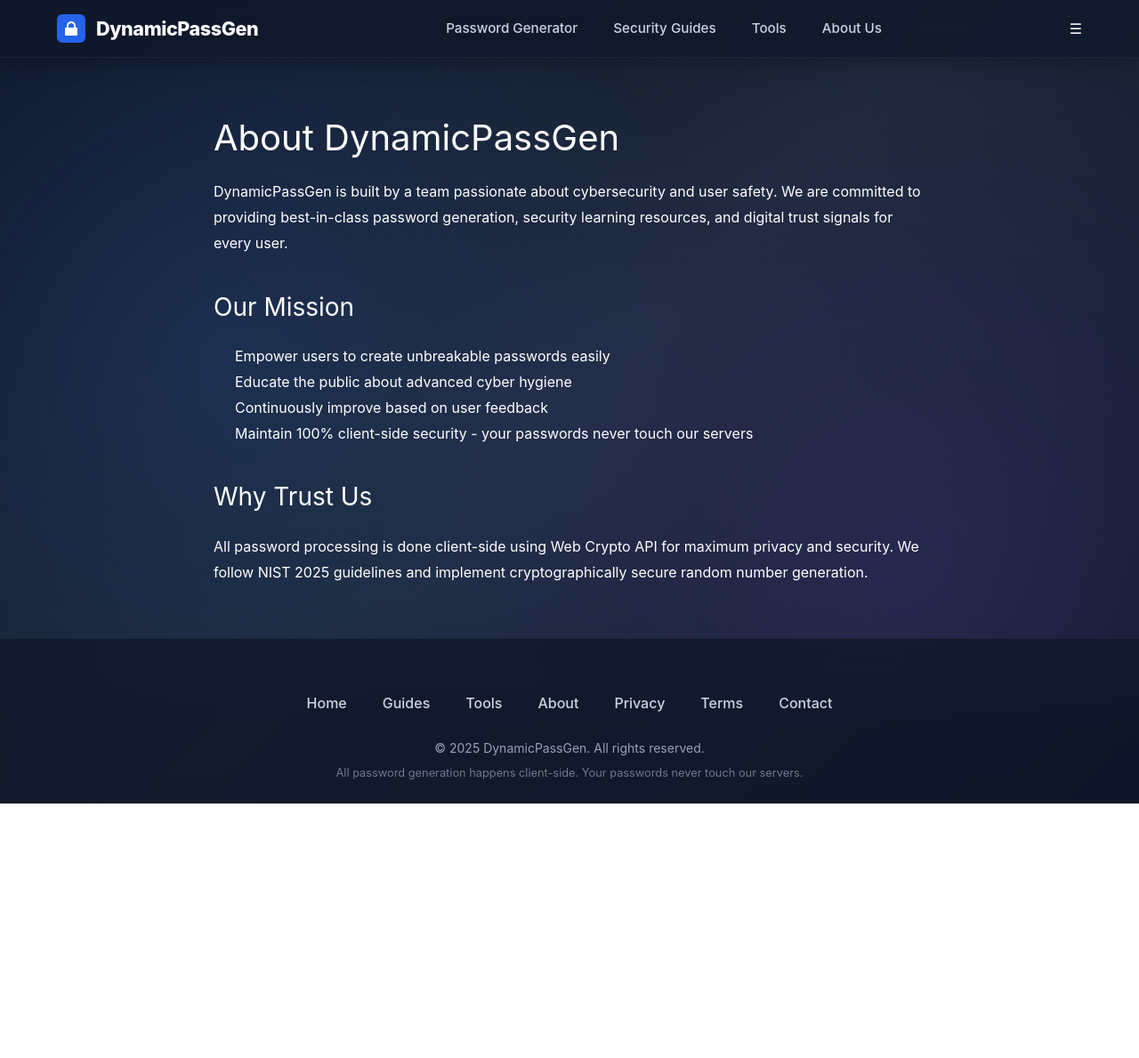
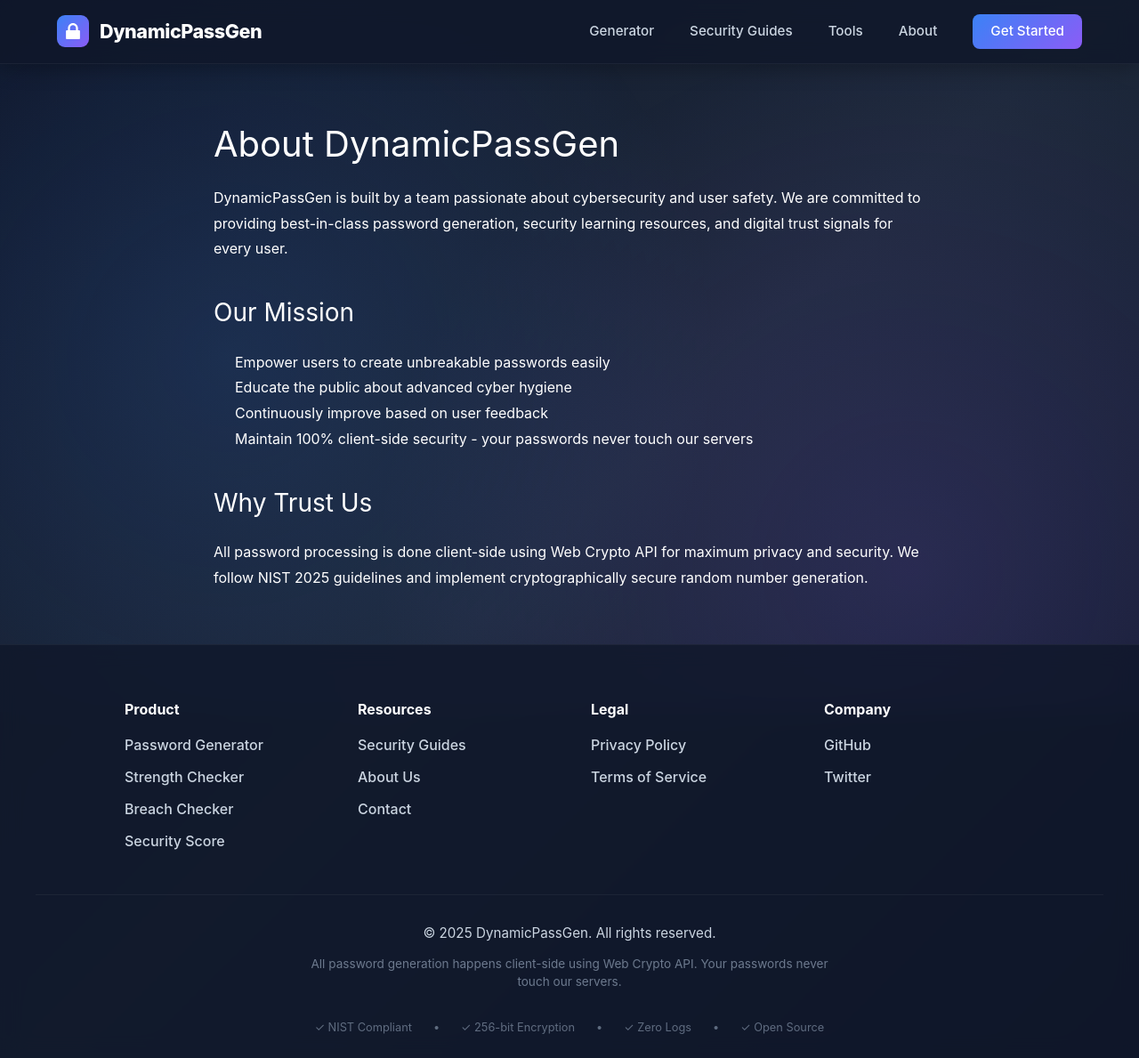
Before and after one commit to atypicvoyage-droid/dynamicpassgen-redesign, a Next.js app: page /about in a window 1280 px wide. Shown: the whole page at 89% size. Before the commit the page ends 903 px from the top, so only its background shows below. Built offline with nearby package versions, Linux system fonts and the light colour scheme.

Commit message:
Update Header and Footer with professional design and mobile menu

```diff
--- a/components/Footer.js
+++ b/components/Footer.js
@@ -6,17 +6,62 @@ export default function Footer() {
   return (
     <footer className="site-footer">
       <div className="footer-content">
-        <div className="footer-links">
-          <Link href="/" className="footer-link">Home</Link>
-          <Link href="/guides" className="footer-link">Guides</Link>
-          <Link href="/tools/strength-checker" className="footer-link">Tools</Link>
-          <Link href="/about" className="footer-link">About</Link>
-          <Link href="/privacy" className="footer-link">Privacy</Link>
-          <Link href="/terms" className="footer-link">Terms</Link>
-          <Link href="/contact" className="footer-link">Contact</Link>
+        <div style={{display: 'grid', gridTemplateColumns: 'repeat(auto-fit, minmax(200px, 1fr))', gap: '48px', marginBottom: '48px', textAlign: 'left', maxWidth: '1000px', margin: '0 auto 48px'}}>
+          <div>
+            <h4 style={{color: 'white', fontWeight: '700', marginBottom: '16px', fontSize: '1rem'}}>Product</h4>
+            <div style={{display: 'flex', flexDirection: 'column', gap: '12px'}}>
+              <Link href="/" className="footer-link">Password Generator</Link>
+              <Link href="/tools/strength-checker" className="footer-link">Strength Checker</Link>
+              <Link href="/tools/breach-checker" className="footer-link">Breach Checker</Link>
+              <Link href="/tools/security-score" className="footer-link">Security Score</Link>
+            </div>
+          </div>
+
+          <div>
+            <h4 style={{color: 'white', fontWeight: '700', marginBottom: '16px', fontSize: '1rem'}}>Resources</h4>
+            <div style={{display: 'flex', flexDirection: 'column', gap: '12px'}}>
+              <Link href="/guides" className="footer-link">Security Guides</Link>
+              <Link href="/about" className="footer-link">About Us</Link>
+              <Link href="/contact" className="footer-link">Contact</Link>
+            </div>
+          </div>
+
+          <div>
+            <h4 style={{color: 'white', fontWeight: '700', marginBottom: '16px', fontSize: '1rem'}}>Legal</h4>
+            <div style={{display: 'flex', flexDirection: 'column', gap: '12px'}}>
+              <Link href="/privacy" className="footer-link">Privacy Policy</Link>
+              <Link href="/terms" className="footer-link">Terms of Service</Link>
+            </div>
+          </div>
+
+          <div>
+            <h4 style={{color: 'white', fontWeight: '700', marginBottom: '16px', fontSize: '1rem'}}>Company</h4>
+            <div style={{display: 'flex', flexDirection: 'column', gap: '12px'}}>
+              <a href="https://github.com" target="_blank" rel="noopener" className="footer-link">GitHub</a>
+              <a href="https://twitter.com" target="_blank" rel="noopener" className="footer-link">Twitter</a>
+            </div>
+          </div>
         </div>
-        <p style={{marginTop: '20px', fontSize: '0.875rem'}}>© {currentYear} DynamicPassGen. All rights reserved.</p>
-        <p style={{marginTop: '8px', fontSize: '0.8rem', opacity: 0.7}}>All password generation happens client-side. Your passwords never touch our servers.</p>
+
+        <div style={{borderTop: '1px solid rgba(255, 255, 255, 0.05)', paddingTop: '32px'}}>
+          <p style={{marginBottom: '12px', fontSize: '0.95rem', color: 'var(--text-lighter)'}}>
+            © {currentYear} DynamicPassGen. All rights reserved.
+          </p>
+          <p style={{fontSize: '0.85rem', opacity: 0.7, maxWidth: '600px', margin: '0 auto'}}>
+            All password generation happens client-side using Web Crypto API. Your passwords never touch our servers.
+          </p>
+        </div>
+
+        {/* Trust Badges */}
+        <div style={{display: 'flex', justifyContent: 'center', gap: '24px', marginTop: '32px', flexWrap: 'wrap', fontSize: '0.8rem', opacity: 0.6}}>
+          <span>✓ NIST Compliant</span>
+          <span>•</span>
+          <span>✓ 256-bit Encryption</span>
+          <span>•</span>
+          <span>✓ Zero Logs</span>
+          <span>•</span>
+          <span>✓ Open Source</span>
+        </div>
       </div>
     </footer>
   )
--- a/components/Header.js
+++ b/components/Header.js
@@ -7,31 +7,93 @@ export default function Header() {
   const [mobileMenuOpen, setMobileMenuOpen] = useState(false)
 
   return (
+    <>
       <header className="site-header">
         <div className="header-content">
           <Link href="/" className="logo">
-          <svg width="32" height="32" viewBox="0 0 32 32" fill="none">
-            <rect width="32" height="32" rx="6" fill="#2563eb"/>
+            <svg width="36" height="36" viewBox="0 0 32 32" fill="none">
+              <defs>
+                <linearGradient id="logoGradient" x1="0%" y1="0%" x2="100%" y2="100%">
+                  <stop offset="0%" stopColor="#3b82f6" />
+                  <stop offset="100%" stopColor="#8b5cf6" />
+                </linearGradient>
+              </defs>
+              <rect width="32" height="32" rx="8" fill="url(#logoGradient)"/>
               <path d="M16 8C13.2386 8 11 10.2386 11 13V15H10C9.44772 15 9 15.4477 9 16V23C9 23.5523 9.44772 24 10 24H22C22.5523 24 23 23.5523 23 23V16C23 15.4477 22.5523 15 22 15H21V13C21 10.2386 18.7614 8 16 8ZM19 15H13V13C13 11.3431 14.3431 10 16 10C17.6569 10 19 11.3431 19 13V15Z" fill="white"/>
             </svg>
             <span>DynamicPassGen</span>
           </Link>
 
           <nav className="nav-links">
-          <Link href="/" className="nav-link">Password Generator</Link>
+            <Link href="/" className="nav-link">Generator</Link>
             <Link href="/guides" className="nav-link">Security Guides</Link>
             <Link href="/tools/strength-checker" className="nav-link">Tools</Link>
-          <Link href="/about" className="nav-link">About Us</Link>
+            <Link href="/about" className="nav-link">About</Link>
+            <Link
+              href="/contact"
+              className="nav-link"
+              style={{
+                background: 'linear-gradient(135deg, #3b82f6, #8b5cf6)',
+                padding: '8px 20px',
+                borderRadius: '8px',
+                color: 'white'
+              }}
+            >
+              Get Started
+            </Link>
           </nav>
 
           <button
             className="mobile-menu-btn"
             onClick={() => setMobileMenuOpen(!mobileMenuOpen)}
             aria-label="Toggle menu"
+            style={{
+              display: 'none',
+              background: 'none',
+              border: 'none',
+              color: 'white',
+              fontSize: '1.5rem',
+              cursor: 'pointer'
+            }}
           >
-          <span>☰</span>
+            <span>{mobileMenuOpen ? '✕' : '☰'}</span>
           </button>
         </div>
       </header>
+
+      {/* Mobile Menu */}
+      {mobileMenuOpen && (
+        <div style={{
+          position: 'fixed',
+          top: '73px',
+          left: 0,
+          right: 0,
+          background: 'rgba(15, 23, 42, 0.98)',
+          backdropFilter: 'blur(12px)',
+          padding: '24px',
+          zIndex: 999,
+          borderBottom: '1px solid rgba(255, 255, 255, 0.05)'
+        }}>
+          <nav style={{display: 'flex', flexDirection: 'column', gap: '16px'}}>
+            <Link href="/" style={{color: 'white', padding: '12px', textDecoration: 'none', fontWeight: '500'}}>Generator</Link>
+            <Link href="/guides" style={{color: 'white', padding: '12px', textDecoration: 'none', fontWeight: '500'}}>Security Guides</Link>
+            <Link href="/tools/strength-checker" style={{color: 'white', padding: '12px', textDecoration: 'none', fontWeight: '500'}}>Tools</Link>
+            <Link href="/about" style={{color: 'white', padding: '12px', textDecoration: 'none', fontWeight: '500'}}>About</Link>
+            <Link href="/contact" style={{background: 'linear-gradient(135deg, #3b82f6, #8b5cf6)', color: 'white', padding: '12px', textDecoration: 'none', fontWeight: '600', borderRadius: '8px', textAlign: 'center'}}>Get Started</Link>
+          </nav>
+        </div>
+      )}
+
+      <style jsx>{`
+        @media (max-width: 768px) {
+          .nav-links {
+            display: none !important;
+          }
+          .mobile-menu-btn {
+            display: block !important;
+          }
+        }
+      `}</style>
+    </>
   )
 }
```
Lines whose indentation alone changed are shown as unchanged.
